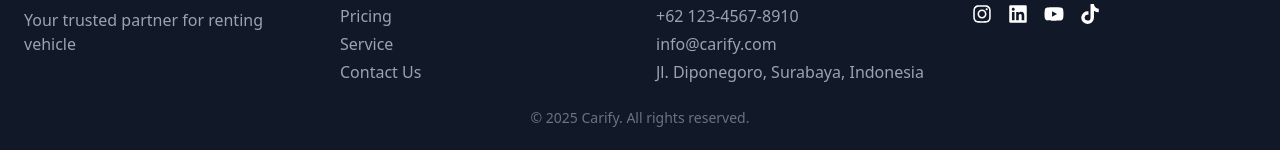
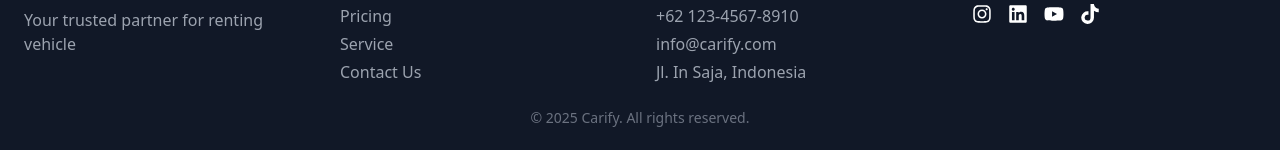
Before and after one commit to Alfianzyh/carify, a React (Vite) app: page /about in a window 1280 px wide. Shown: the part 990-1140 px from the top of the page. Built offline with nearby package versions, Linux system fonts and the light colour scheme; the HTML template or start-up script is replaced by a standard one.

Commit message:
little update

```diff
--- a/src/components/Footer.jsx
+++ b/src/components/Footer.jsx
@@ -23,7 +23,7 @@ const Footer = () => {
             <ul className="space-y-1">
               <li>+62 123-4567-8910</li>
               <li>info@carify.com</li>
-              <li>Jl. Diponegoro, Surabaya, Indonesia</li>
+              <li>Jl. In Saja, Indonesia</li>
             </ul>
           </div>
           <div>
```
